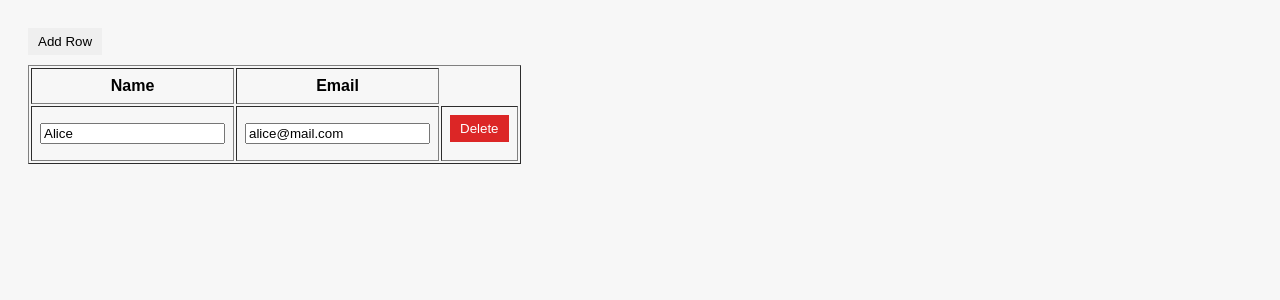
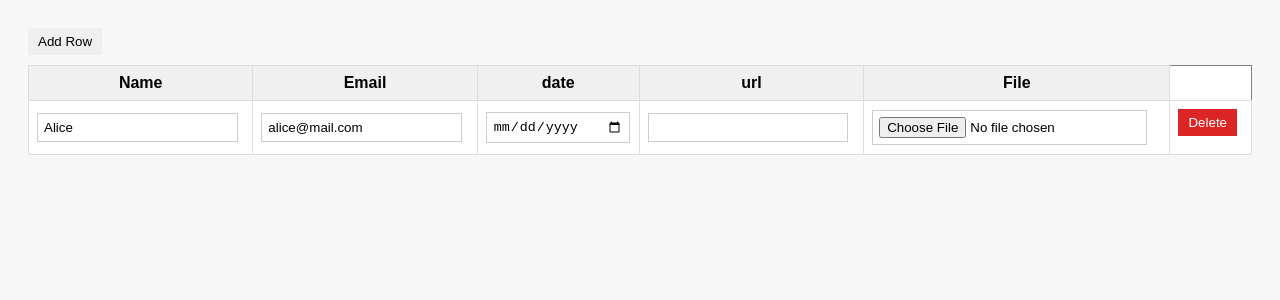
Before and after one commit to ManasHalari/prodev, a React (Vite) app: page / in a window 1280 px wide. Shown: the top 300 px of the page. Built offline with nearby package versions, Linux system fonts and the light colour scheme.

Commit message:
Added cell in which name , email , date , url and file can be added

```diff
--- a/src/App.css
+++ b/src/App.css
@@ -21,26 +21,14 @@ body {
   background: #f0f0f0;
 }
 
-.table {
-  width: 100%;
-  border-collapse: collapse;
-  background: white;
+.input {
+  width: 90%;
+  padding: 6px;
+  border: 1px solid #ccc;
 }
 
-.table th,
-.table td {
-  border: 1px solid #ddd;
-  padding: 8px;
-}
-
-.table th {
-  background: #f0f0f0;
-}
-
-.input {
-  width: 100%;
-  padding: 6px;
-  border: 1px solid #ccc;
+.input-error {
+  border-color: red;
 }
 
 .btn {
@@ -55,3 +43,7 @@ body {
   color: white;
   border: none;
 }
+
+select[multiple] {
+  height: 80px;
+}
--- a/src/App.jsx
+++ b/src/App.jsx
@@ -1,5 +1,6 @@
 import { useState } from "react";
 import { initialColumns, initialRows } from "./models/schema";
+import Cell from "./components/Cell";
 
 
 export default function App() {
@@ -30,7 +31,7 @@ export default function App() {
       >
         Add Row
       </button>
-    <table border="1" cellPadding="8">
+    <table className="table" border="1" cellPadding="8">
       <thead>
         <tr>
           {columns.map(col => (
@@ -44,12 +45,17 @@ export default function App() {
           <tr key={row.id}>
             {columns.map(col => (
               <td key={col.id}>
-                <input
-                  value={row.cells[col.id] || ""}
-                  onChange={e =>
-                    updateCell(row.id, col.id, e.target.value)
-                  }
-                />
+                  <Cell
+                    column={col}
+                    value={row.cells[col.id]}
+                    onChange={e =>
+                          updateCell(
+                            row.id,
+                            col.id,
+                            e.target?.value ?? e
+                          )
+                    }
+                  />
               </td>
             ))}
               <td>
--- /dev/null
+++ b/src/components/Cell.jsx
@@ -0,0 +1,54 @@
+
+
+export default function Cell({ column, value, onChange }) {
+  switch (column.type) {
+
+    case "email":
+      return (
+        <input
+          type="email"
+          className="input"
+          value={value || ""}
+          onChange={onChange}
+        />
+      );
+
+    case "url":
+      return (
+        <input
+          type="url"
+          className="input"
+          value={value || ""}
+          onChange={onChange}
+        />
+      );
+
+    case "date":
+      return (
+        <input
+          type="date"
+          className="input"
+          value={value || ""}
+          onChange={onChange}
+        />
+      );
+
+    case "file":
+      return (
+        <input
+          type="file"
+          className="input"
+          onChange={e => onChange(e.target.files[0])}
+        />
+      );
+
+    default:
+      return (
+        <input
+          className="input"
+          value={value || ""}
+          onChange={onChange}
+        />
+      );
+  }
+}
--- a/src/models/schema.js
+++ b/src/models/schema.js
@@ -1,6 +1,13 @@
 export const initialColumns = [
   { id: "col_1", name: "Name", type: "text" },
-  { id: "col_2", name: "Email", type: "email" }
+  { id: "col_2", name: "Email", type: "email" },
+  { id: "col_3", name: "date", type: "date" },
+  { id: "col_4", name: "url", type: "url" },
+  {
+  id: "col_5",
+  name: "File",
+  type: "file",
+},
 ];
 
 export const initialRows = [
```
Also changed, not shown: src/utils/validators.js (added, +11 -0 lines).
